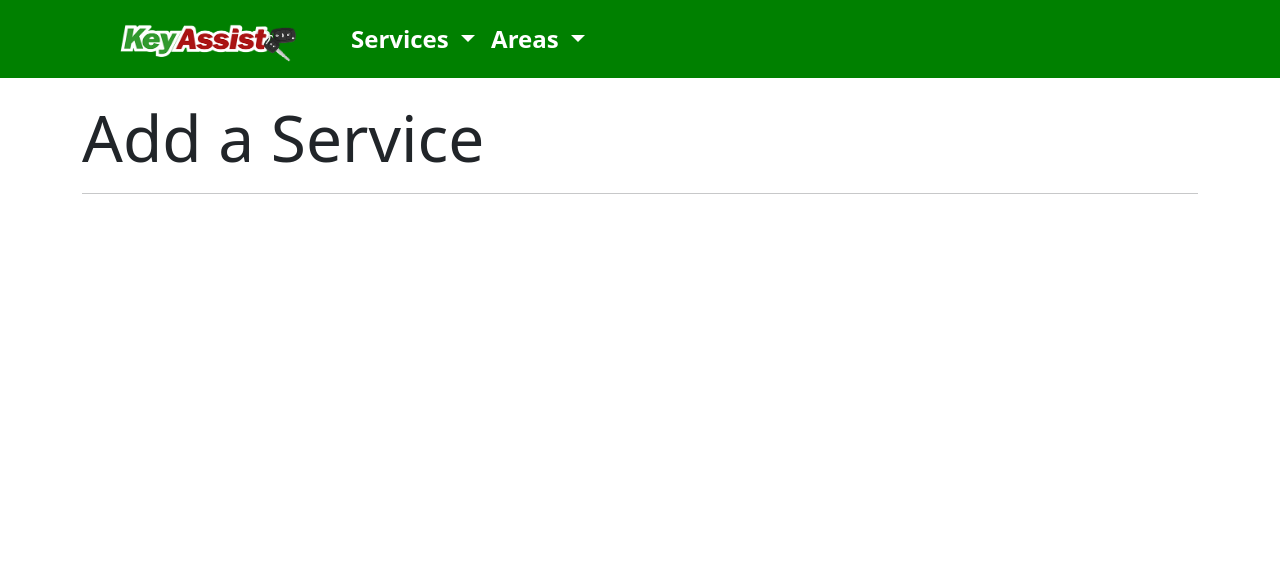
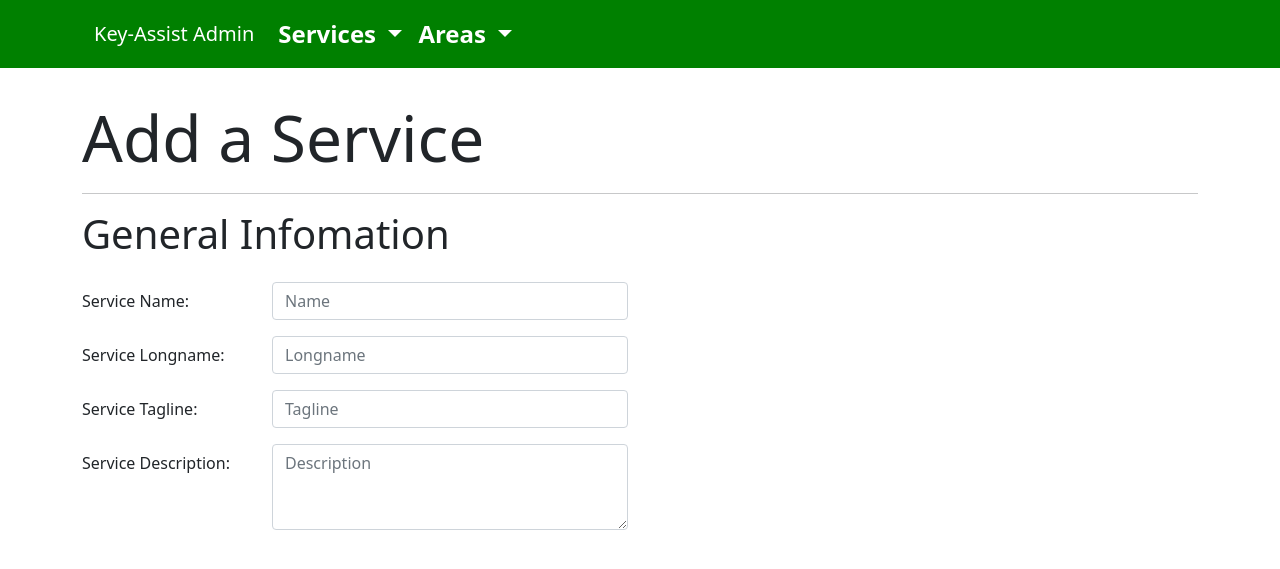
Before and after one commit to cieranhughes/QQL_Dup-Key-assist, a PHP site: page /admin/service/add.php in a window 1280 px wide. Shown: the top 569 px of the page. Run offline with PHP 8.4, Linux system fonts and the light colour scheme.

Commit message:
add service form

```diff
--- a/key-assist/admin/assets/components/header.php
+++ b/key-assist/admin/assets/components/header.php
@@ -3,9 +3,8 @@
 		<div class="row">
 			<nav class="navbar navbar-expand-lg navbar-dark fixed-top nav-color">
 				<div class="container">
-					<a class="navbar-brand" href="/">
-						<img src="/assets/img/logo.png" alt="logo" width="233px" height="51px" class="d-inline-block align-text-top">
-					</a>
+					<a class="navbar-brand" href="/admin/index.php">
+						Key-Assist Admin </a>
 					<button class="navbar-toggler" type="button" data-bs-toggle="collapse" data-bs-target="#navbarSupportedContent" aria-controls="navbarSupportedContent" aria-expanded="false" aria-label="Toggle navigation">
 						<span class="navbar-toggler-icon"></span>
 					</button>
@@ -16,12 +15,12 @@
 									Services
 								</a>
 								<ul class="dropdown-menu" aria-labelledby="navbarDropdown">
-									<li><a class="dropdown-item" href="./service/add.php">Add an Service</a></li>
-									<li><a class="dropdown-item" href="./service/edit.php">Edit Exising Service</a></li>
+									<li><a class="dropdown-item" href="/admin/service/add.php">Add an Service</a></li>
+									<li><a class="dropdown-item" href="/admin/service/edit.php">Edit Exising Service</a></li>
 									<li>
 										<hr class="dropdown-divider">
 									</li>
-									<li><a class="dropdown-item" href="service/info">Service Info</a></li>
+									<li><a class="dropdown-item" href="/admin/service/info">Service Info</a></li>
 								</ul>
 							</li>
 							<li class="nav-item dropdown">
--- a/key-assist/admin/service/add.php
+++ b/key-assist/admin/service/add.php
@@ -27,8 +27,39 @@ include('../assets/components/head.php');
 				</div>
 			</div>
 
-			<!--  -->
+			<!-- Form -->
+			<div class="row">
+				<div class="col">
+					<h1 class="display-6">General Infomation</h1>
+				</div>
+			</div>
+			<form>
+				<div class="mt-3 mb-3 row">
+					<label for="name" class="col-sm-2 col-form-label">Service Name:</label>
+					<div class="col-sm-10 col-md-6 col-lg-4">
+						<input type="text" class="form-control" id="name" placeholder="Name">
+					</div>
+				</div>
+				<div class="mb-3 row">
+					<label for="longname" class="col-sm-2 col-form-label">Service Longname:</label>
+					<div class="col-sm-10 col-md-6 col-lg-4">
+						<input type="text" class="form-control" id="longname" placeholder="Longname">
+					</div>
+				</div>
+				<div class="mb-3 row">
+					<label for="tagline" class="col-sm-2 col-form-label">Service Tagline:</label>
+					<div class="col-sm-10 col-md-6 col-lg-4">
+						<input type="text" class="form-control" id="tagline" placeholder="Tagline">
+					</div>
+				</div>
+				<div class="mb-3 row">
+					<label for="description" class="col-sm-2 col-form-label">Service Description:</label>
+					<div class="col-sm-10 col-md-6 col-lg-4">
+						<textarea class="form-control" id="description" placeholder="Description" rows="3"></textarea>
+					</div>
+				</div>
 
+			</form>
 		</div>
 	</main>
 
--- a/key-assist/admin/service/edit.php
+++ b/key-assist/admin/service/edit.php
@@ -30,10 +30,10 @@ include('../assets/components/head.php');
 			<!--  -->
 			<div class="row">
 				<div class="col">
-					<table class="table table-striped table-hover">
+					<table class="table table-striped">
 						<thead>
 							<tr>
-								<th scope="col">id</th>
+								<th scope="col">ID</th>
 								<th scope="col">Service</th>
 								<th scope="col">Action</th>
 								<th scope="col">Delete</th>
```
